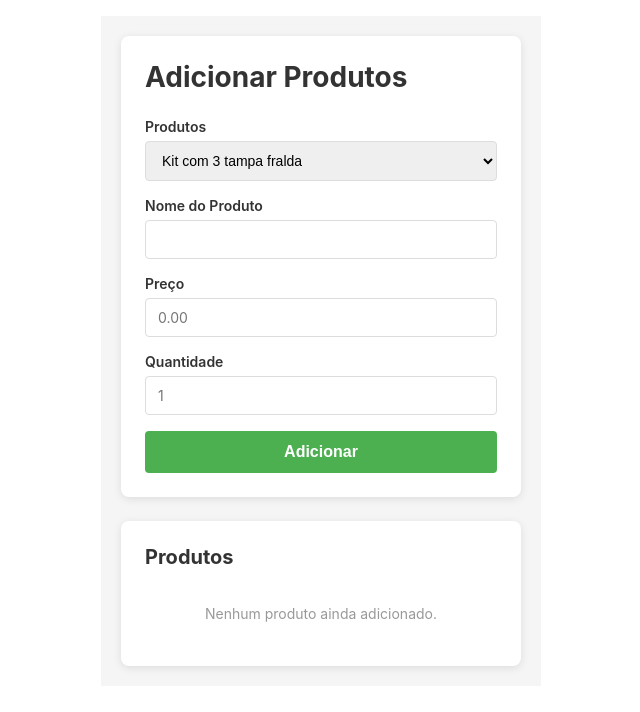
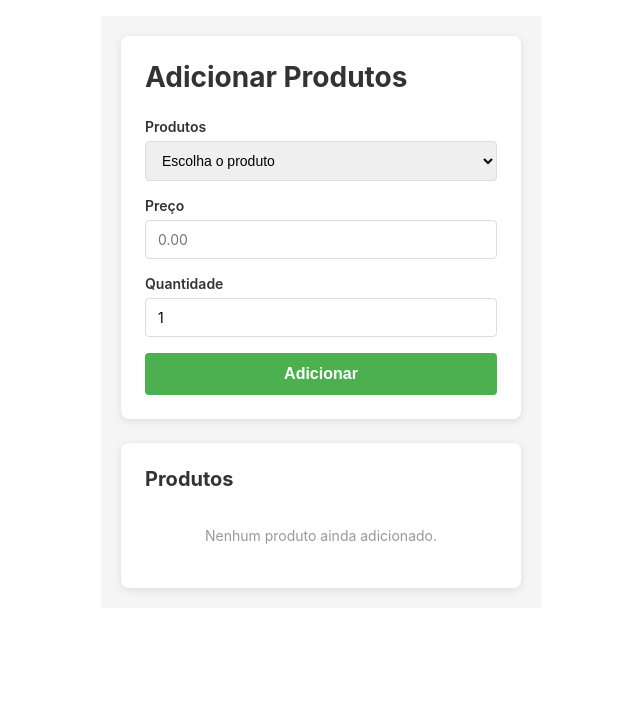
Before and after one commit to matheus-alexandria/nota_facil, a React (Vite) app: page / in a window 1280 px wide. Shown: the top 712 px of the page, without its empty margins (319-959 px from the left). Built offline with nearby package versions, Linux system fonts and the light colour scheme.

Commit message:
feat: update price as product is choosen

```diff
--- a/src/ItemForm.tsx
+++ b/src/ItemForm.tsx
@@ -332,6 +332,10 @@ type Product = {
 
 const products: Product[] = [
   {
+    name: "Escolha o produto",
+    price: 0,
+  },
+  {
     name: "Kit com 3 tampa fralda",
     price: 18.00,
   },
@@ -349,10 +353,12 @@ const products: Product[] = [
   },
 ]
 
+const defaultAmount = '1';
+
 export default function ItemForm() {
   const [itemName, setItemName] = useState('');
   const [price, setPrice] = useState('');
-  const [amount, setAmount] = useState('');
+  const [amount, setAmount] = useState(defaultAmount);
   const [items, setItems] = useState<Item[]>([]);
   const navigate = useNavigate();
 
@@ -382,7 +388,7 @@ export default function ItemForm() {
     setItems([...items, newItem]);
     setItemName('');
     setPrice('');
-    setAmount('');
+    setAmount(defaultAmount);
   };
 
   const handleRemoveItem = (id: number) => {
@@ -392,6 +398,14 @@ export default function ItemForm() {
   const handlePrintSummary = () => {
     navigate('/print', { state: { items } });
   };
+
+  const handleProductName = (e: React.ChangeEvent<HTMLSelectElement>) => {
+    const productName = e.target.value;
+    const value = products.find((p) => p.name === productName)?.price;
+    if (!value) return;
+    setPrice(String(value.toFixed(2)));
+    setItemName(productName);
+  }
 
   const totalItems = items.reduce((sum, item) => sum + item.amount, 0);
   const totalPrice = items.reduce((sum, item) => sum + item.price * item.amount, 0);
@@ -404,13 +418,13 @@ export default function ItemForm() {
         <form onSubmit={handleAddItem}>
           <FormGroup>
             <Label htmlFor="items">Produtos</Label>
-            <SelectionInput>
+            <SelectionInput onChange={(e) => handleProductName(e)}>
               {products.map((product) => ((
                 <option>{product.name}</option>
               )))}
             </SelectionInput>
           </FormGroup>
-          <FormGroup>
+          {/* <FormGroup>
             <Label htmlFor="itemName">Nome do Produto</Label>
             <Input
               id="itemName"
@@ -418,7 +432,7 @@ export default function ItemForm() {
               value={itemName}
               onChange={(e) => setItemName(e.target.value)}
             />
-          </FormGroup>
+          </FormGroup> */}
 
           <FormGroup>
             <Label htmlFor="price">Preço</Label>
@@ -438,6 +452,7 @@ export default function ItemForm() {
               id="amount"
               type="number"
               value={amount}
+              defaultValue={Number(amount)}
               onChange={(e) => setAmount(e.target.value)}
               placeholder="1"
             />
```
Also changed, not shown: 1 other file (tests, documents, lock files or other folders).
